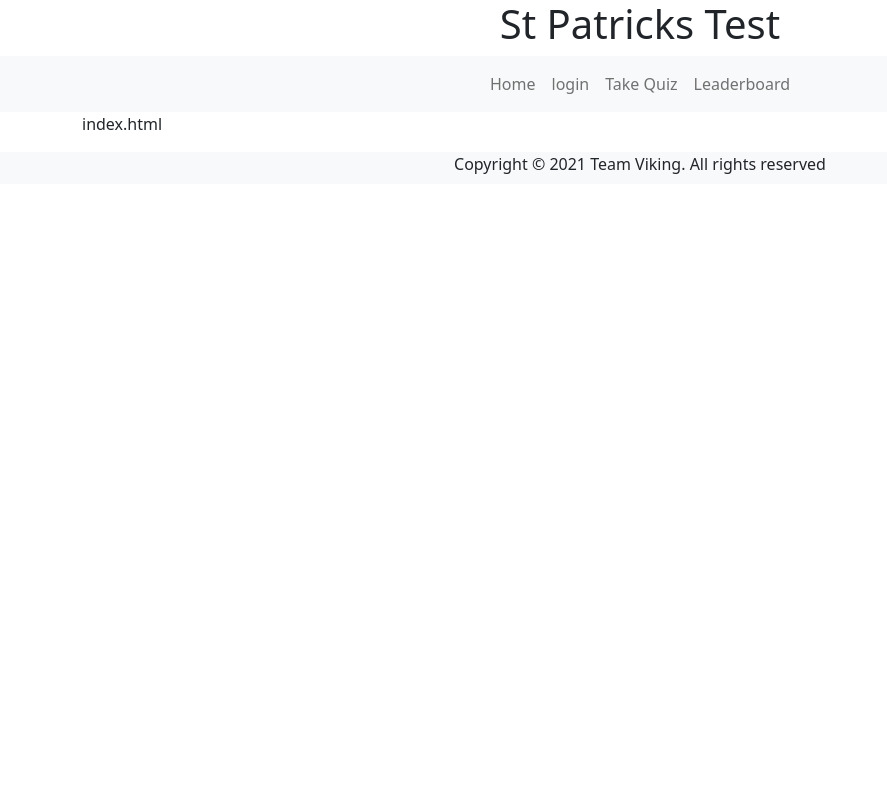
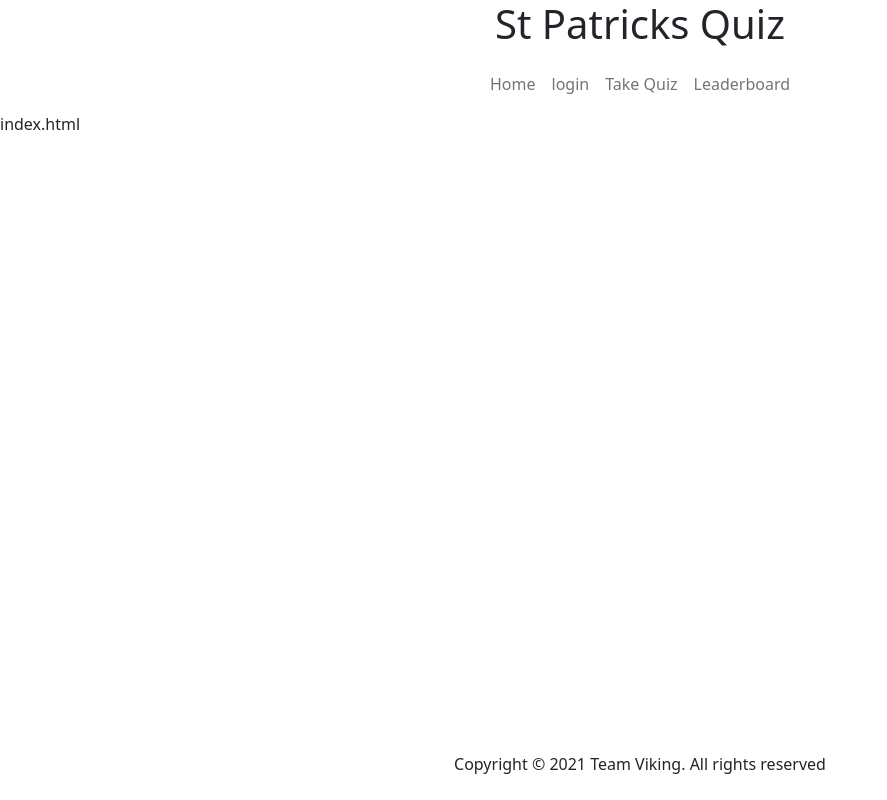
Before and after one commit to jumboduck/st-patricks-quiz, a Flask app: page / in a window 1280 px wide. Shown: the whole page, without its empty margins (0-887 px from the left). Run offline with Flask 2, Linux system fonts and the light colour scheme; some libraries are stand-ins or nearby versions.

Commit message:
opening body tag added/navbar modified/ footer fixed bottom of page

```diff
--- a/templates/base.html
+++ b/templates/base.html
@@ -1,5 +1,7 @@
 <!DOCTYPE html>
 <html lang="en">
+
+<body>
 
     <head>
         <meta charset="UTF-8">
@@ -16,14 +18,12 @@
     </head>
 
     <header>
-    <h1 class="text-center">St Patricks Test</h1>
-</header>
-<nav class="navbar navbar-expand-lg navbar-light bg-light">
-    <div class="container-fluid">
-        <button class="navbar-toggler" type="button" data-bs-toggle="collapse" data-bs-target="#navbarNav">
+        <h1 class="text-center">St Patricks Quiz</h1>
+        <nav class="navbar navbar-expand-lg navbar-light custom-nav">
+            <button class="navbar-toggler" type="button" data-toggle="collapse" data-target="#navbarNav"
+                aria-controls="navbarNav" aria-expanded="false" aria-label="Toggle navigation">
                 <span class="navbar-toggler-icon"></span>
             </button>
-
             <div class="collapse navbar-collapse" id="navbarNav">
                 <ul class="navbar-nav m-auto">
                     <li class="nav-item">
@@ -40,28 +40,27 @@
                     </li>
                 </ul>
             </div>
-    </div>
         </nav>
-
-<div class="container">
+    </header>
+    <div class="container-fluid p-0">
         {% block content %}
         {% endblock %}
     </div>
 
-<footer class="bg-light">
+    <footer class="custom-footer fixed-bottom">
         <p class="text-center pb-2">Copyright © 2021 Team Viking. All rights reserved</p>
     </footer>
 
 </body>
 
 <script src="https://code.jquery.com/jquery-3.3.1.slim.min.js"
-    integrity="sha384-q8i/X+965DzO0rT7abK41JStQIAqVgRVzpbzo5smXKp4YfRvH+8abtTE1Pi6jizo"
-    crossorigin="anonymous"></script>
+    integrity="sha384-q8i/X+965DzO0rT7abK41JStQIAqVgRVzpbzo5smXKp4YfRvH+8abtTE1Pi6jizo" crossorigin="anonymous">
+</script>
 <script src="https://cdnjs.cloudflare.com/ajax/libs/popper.js/1.14.3/umd/popper.min.js"
-    integrity="sha384-ZMP7rVo3mIykV+2+9J3UJ46jBk0WLaUAdn689aCwoqbBJiSnjAK/l8WvCWPIPm49"
-    crossorigin="anonymous"></script>
+    integrity="sha384-ZMP7rVo3mIykV+2+9J3UJ46jBk0WLaUAdn689aCwoqbBJiSnjAK/l8WvCWPIPm49" crossorigin="anonymous">
+</script>
 <script src="https://stackpath.bootstrapcdn.com/bootstrap/4.1.3/js/bootstrap.min.js"
-    integrity="sha384-ChfqqxuZUCnJSK3+MXmPNIyE6ZbWh2IMqE241rYiqJxyMiZ6OW/JmZQ5stwEULTy"
-    crossorigin="anonymous"></script>
+    integrity="sha384-ChfqqxuZUCnJSK3+MXmPNIyE6ZbWh2IMqE241rYiqJxyMiZ6OW/JmZQ5stwEULTy" crossorigin="anonymous">
+</script>
 
 </html>
```
Lines whose indentation alone changed are shown as unchanged.
